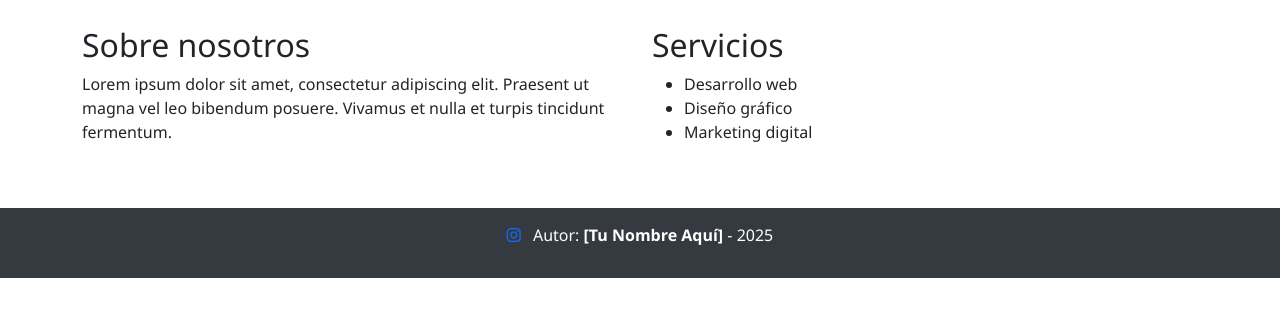
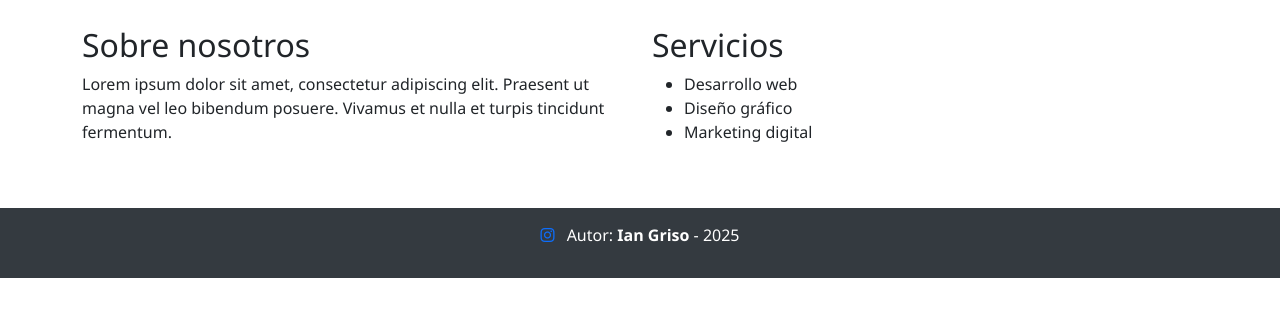
Before and after one commit to IanGris/TPN1_LEN3GRISO, a plain HTML site: page index.html in a window 1280 px wide. Shown: the part 398-714 px from the top of the page. Drawn offline with nearby package versions, Linux system fonts and the light colour scheme.

Commit message:
Update index.html

```diff
--- a/index.html
+++ b/index.html
@@ -108,7 +108,7 @@
   <footer>
     <p>
       <i class="fab fa-instagram"></i>
-      Autor: <strong>[Tu Nombre Aquí]</strong> - 2025
+      Autor: <strong>Ian Griso</strong> - 2025
     </p>
   </footer>
 
```
